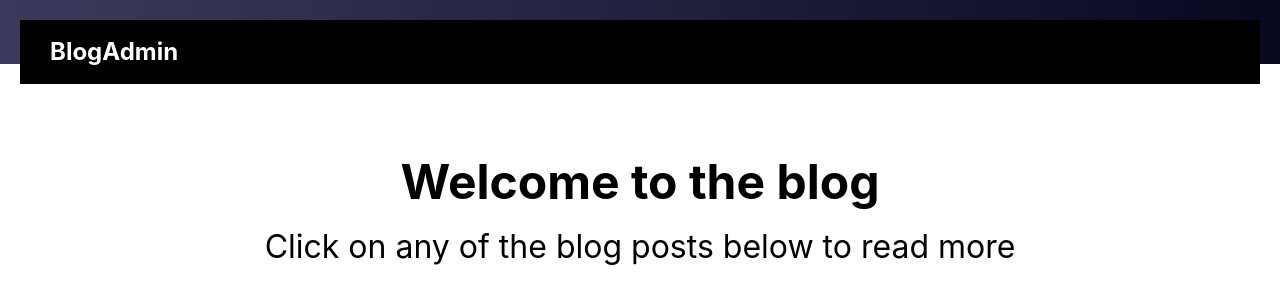
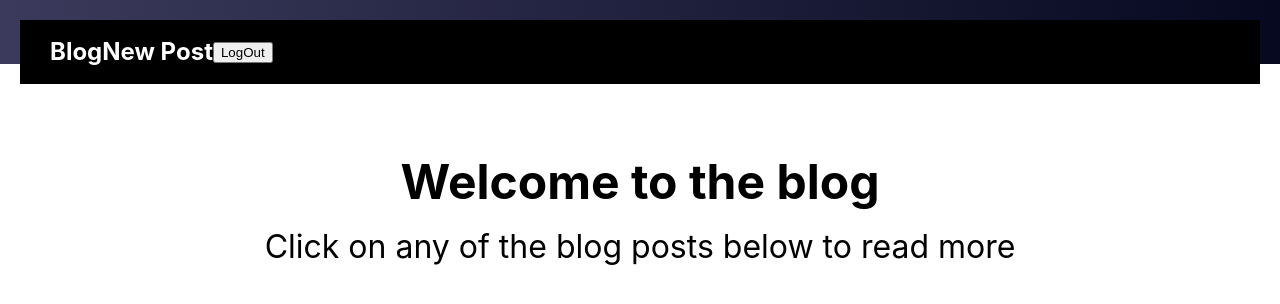
Before and after one commit to Remiferiaa/blog-api, a React (Create React App) app in the folder client/: page /login in a window 1280 px wide. Shown: the top 304 px of the page. Built offline with nearby package versions, Linux system fonts and the light colour scheme; no server answers; sample sign-in values are in the browser's storage.

Commit message:
slight changes to facilitate cms

```diff
--- a/client/src/App.tsx
+++ b/client/src/App.tsx
@@ -1,20 +1,12 @@
-import { HashRouter as Router, Routes, Route } from "react-router-dom";
-import Header from './Components/Header/Header';
-import PostDetails from './Components/Posts/PostDetail';
-import Home from './Page/Home';
+import AppRoute from "./Routes";
 import './App.css'
-import Login from "./Components/CMS/login";
+import AuthProvider from "./Context/authContext";
 
 function App() {
   return (
-    <Router basename='/'>
-      <Header/>
-      <Routes>
-        <Route path="/" element={<Home/>}></Route>
-        <Route path="/posts/:postid" element={<PostDetails/>}></Route>
-        <Route path="/login" element={<Login/>}></Route>
-      </Routes>
-    </Router>
+    <AuthProvider>
+      <AppRoute />
+    </AuthProvider>
   );
 }
 
--- a/client/src/Components/CMS/login.tsx
+++ b/client/src/Components/CMS/login.tsx
@@ -1,10 +1,12 @@
-import React, { useState } from 'react'
+import React, { useState, useContext } from 'react'
 import useCms from '../../Hook/useCms'
 import { useNavigate } from 'react-router-dom'
 import axios from 'axios'
+import { AuthContext } from '../../Context/authContext'
 
 
 const Login = () => {
+    const {setAuth} = useContext(AuthContext)
     const navigate = useNavigate()
     const { login } = useCms()
     const [user, setUser] = useState('')
@@ -17,6 +19,7 @@ const Login = () => {
             const response = await login(user, pw)
             const content = await JSON.parse(JSON.stringify(response.data))
             localStorage.setItem('token', content.token)
+            setAuth(true)
             navigate('/')
         } catch (err) {
             if (axios.isAxiosError(err)) {
--- a/client/src/Components/Header/Header.tsx
+++ b/client/src/Components/Header/Header.tsx
@@ -1,8 +1,18 @@
-import { Link } from 'react-router-dom'
+import { Link, useNavigate } from 'react-router-dom'
+import { AuthContext } from '../../Context/authContext'
+import { useContext } from 'react'
 
 const Header = () => {
-    return (
-        <header className='header'>
+    const { auth, setAuth } = useContext(AuthContext)
+    const navigate = useNavigate()
+
+    const logout = () => {
+        setAuth(false)
+        localStorage.clear()
+        navigate('/')
+    }
+    const header1 = () => {
+        return (
             <div className='header-inner'>
                 <Link to='/'>
                     Blog
@@ -11,6 +21,26 @@ const Header = () => {
                     Admin
                 </Link>
             </div>
+        )
+    }
+
+    const header2 = () => {
+        return (
+            <div className='header-inner'>
+                <Link to='/'>
+                    Blog
+                </Link>
+                <Link to='/newpost'>
+                    New Post
+                </Link>
+                <button type='button' onClick={() => logout()}>LogOut</button>
+            </div>
+        )
+    }
+
+    return (
+        <header className='header'>
+            {auth ? header2() : header1()}
         </header>
     )
 }
--- a/client/src/Components/Posts/Posts.tsx
+++ b/client/src/Components/Posts/Posts.tsx
@@ -1,8 +1,8 @@
-import React, { useEffect, useState } from 'react'
+import { useEffect } from 'react'
 import useLink from '../../Hook/useLink'
 import { Link } from 'react-router-dom'
 
-const Posts = () => {
+const Posts = ({ status }: { status: string }) => {
     const { postList, getPosts } = useLink()
 
     useEffect(() => {
@@ -15,7 +15,7 @@ const Posts = () => {
                 {postList.map((items) => {
                     return (
                         <div key={items._id} className='post'>
-                            <Link to={`/posts/${items._id}`} className='relative'>
+                            <Link to={`/${status}/${items._id}`} className='relative'>
                                 <p className='post-date'>{items.published}</p>
                                 <p className='post-title'>{items.postTitle}</p>
                                 <p className='post-body'>{items.postBody}</p>
--- a/client/src/Page/Home.tsx
+++ b/client/src/Page/Home.tsx
@@ -3,12 +3,12 @@ import Hero from '../Components/Hero/hero'
 
 const Post = React.lazy(() => import('../Components/Posts/Posts'))
 
-const Home = () => {
+const Home = ({ status }: { status: string }) => {
     return (
         <>
             <Hero/>
             <Suspense fallback={<p>Loading Posts...</p>}>
-                <Post />
+                <Post status={status} />
             </Suspense>
         </>
     )
```
